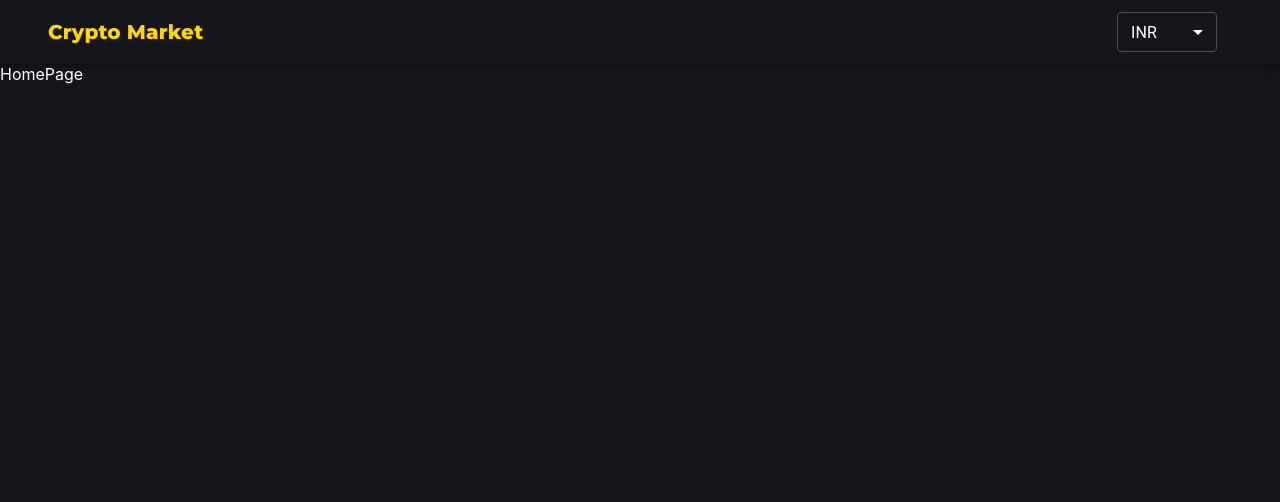
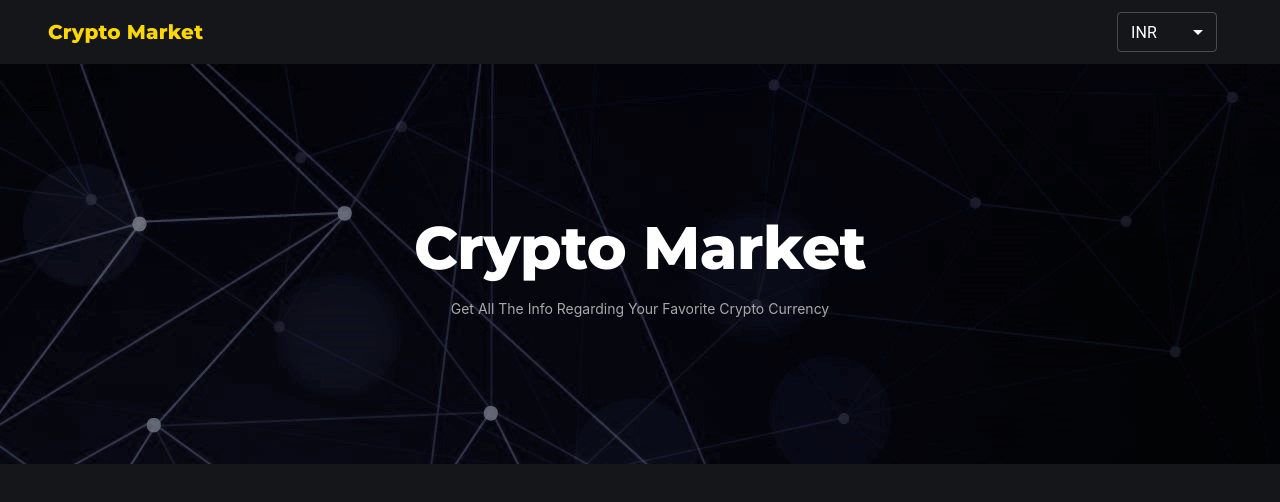
Before and after one commit to mri999/CryptoMarket, a React (Create React App) app: page / in a window 1280 px wide. Shown: the top 502 px of the page. Built offline with nearby package versions, Linux system fonts and the light colour scheme.

Commit message:
added banner

```diff
--- /dev/null
+++ b/src/Components/banner.jsx
@@ -0,0 +1,51 @@
+import React from 'react'
+import { Container, Typography } from '@material-ui/core'
+import { makeStyles } from '@material-ui/styles'
+
+const Banner = () => {
+  const useStyles = makeStyles(() => ({
+    banner: {
+      backgroundImage: 'url(./banner.jpeg)',
+    },
+    content: {
+      display: 'flex',
+      flexDirection: 'column',
+      height: 400,
+      justifyContent: 'space-around',
+    },
+    tagline: {
+      display: 'flex',
+      flexDirection: 'column',
+      alignItems: 'center',
+    },
+    title: {
+      fontFamily: 'Montserrat',
+      color: '#fff',
+      fontWeight: 'bold',
+      marginBottom: 16,
+    },
+    subTitle: {
+      color: 'darkGrey',
+      fontSize: '14px',
+    },
+  }))
+
+  const classes = useStyles()
+
+  return (
+    <div className={classes.banner}>
+      <Container className={classes.content}>
+        <div className={classes.tagline}>
+          <Typography variant="h2" className={classes.title}>
+            Crypto Market
+          </Typography>
+          <Typography variant="subTitile2" className={classes.subTitle}>
+            Get All The Info Regarding Your Favorite Crypto Currency
+          </Typography>
+        </div>
+      </Container>
+    </div>
+  )
+}
+
+export default Banner
--- a/src/Pages/homepage.jsx
+++ b/src/Pages/homepage.jsx
@@ -1,7 +1,12 @@
 import React from 'react'
+import Banner from '../Components/banner'
 
 const Homepage = () => {
-  return <div>HomePage</div>
+  return (
+    <div>
+      <Banner />
+    </div>
+  )
 }
 
 export default Homepage
```
Also changed, not shown: public/banner.jpeg (added).
